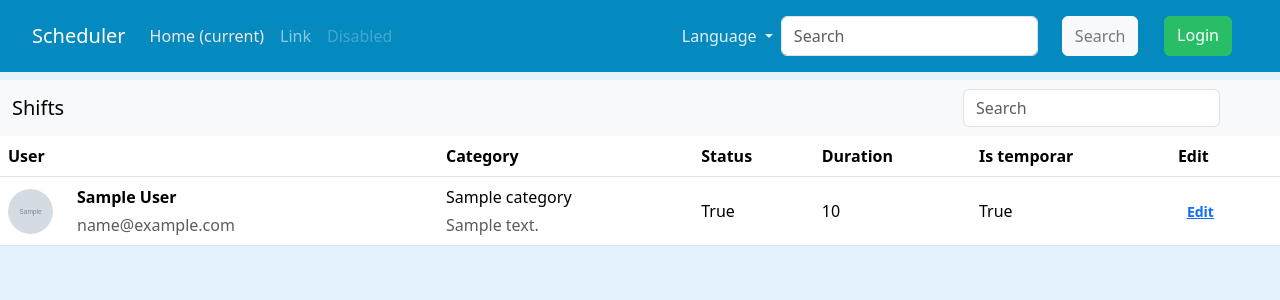
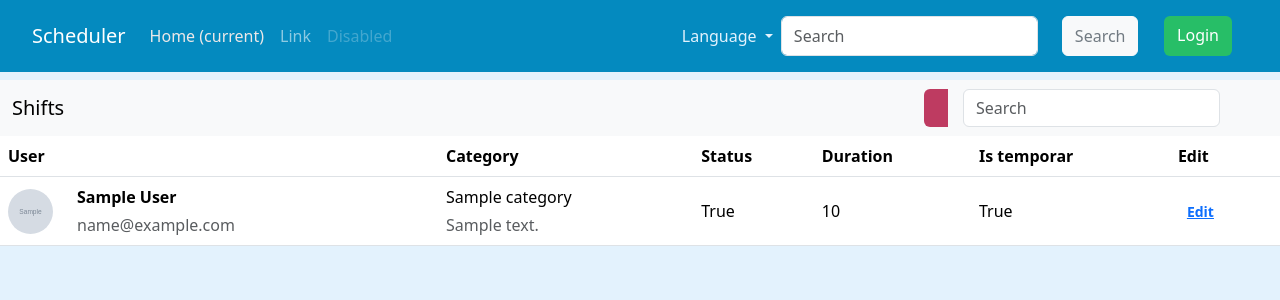
Before and after one commit to josejuniorpg/Sheduler, a Django app: page /shifts/list-shift/ in a window 1280 px wide. Shown: the top 300 px of the page. Run offline with Django 4.2, Linux system fonts and the light colour scheme; tables that the repository leaves empty hold one stand-in row (values such as "Sample post"); grey boxes marked "Sample" are stand-in pictures; some libraries are stand-ins or nearby versions.

Commit message:
Styles Buton

```diff
--- a/templates/shifts/list_shifts.html
+++ b/templates/shifts/list_shifts.html
@@ -19,10 +19,9 @@
                     <a class="navbar-brand">Shifts</a>
                     <form method="get" class="d-flex input-group w-auto" id="searchForm">
                         <button type="button" onclick="submitFormWithoutInput()"
-                                style="margin-left: 1rem; margin-right: 0.5rem"
+                                style="margin-left: 1rem; margin-right: 1rem; color: rgba(255,255,255,0.85); background: #be3b61"
                                 class="input-group-text border-0" id="search-addon">
-                            <i class="fas fa-search"></i>
-                        </button>
+                            <i class="fa-solid fa-trash"></i></button>
                         <input type="search" class="form-control rounded" placeholder="Search" id="search-shifts"
                                name="search-shifts"/>
                         <button type="submit" style="margin-left: 1rem; margin-right: 0.5rem"
```
